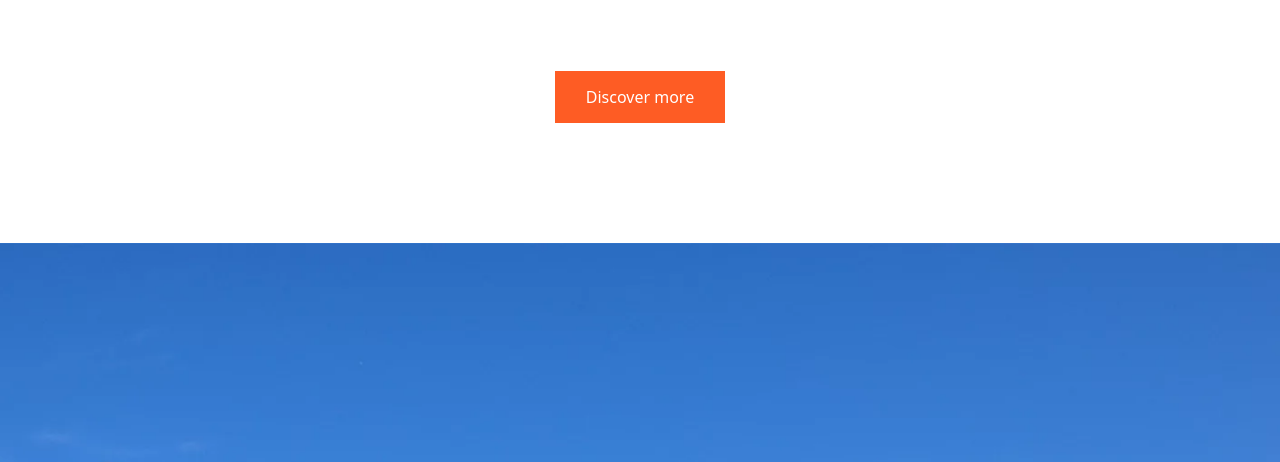
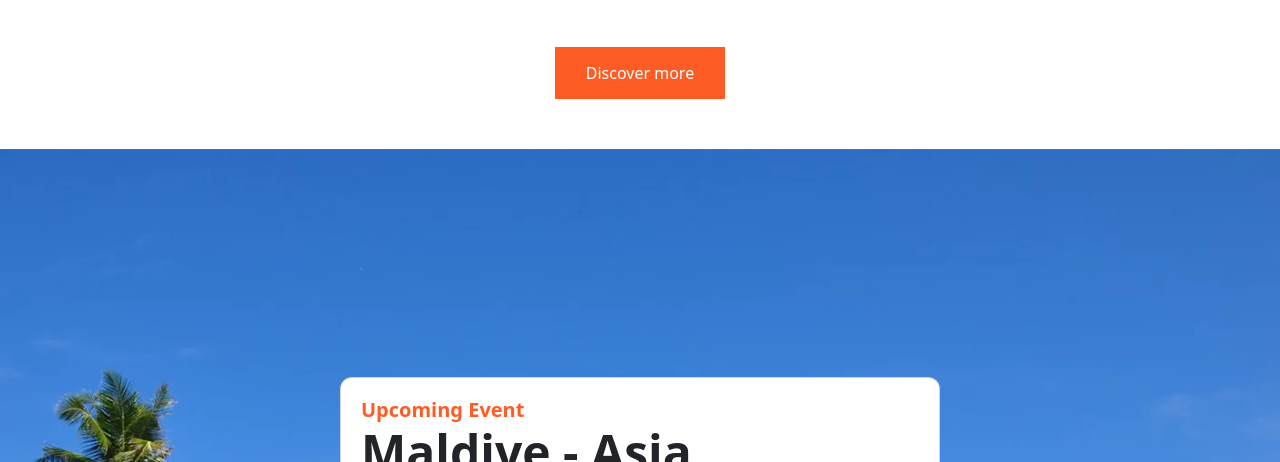
Before and after one commit to sadigzadeamina07/final-css-project, a plain HTML site: page index.html in a window 1280 px wide. Shown: the part 1549-2011 px from the top of the page. Drawn offline with nearby package versions, Linux system fonts and the light colour scheme.

Commit message:
changed padding

```diff
--- a/css/style.css
+++ b/css/style.css
@@ -98,7 +98,7 @@ color: var(--mavi)!important;
 }
 
 /* Booking part */
-.booking-part {   padding:120px 0; }
+.booking-part {   padding:120px 0 50px 0; }
 
 /* Top Places to visit */
 .place-card {
--- a/index.html
+++ b/index.html
@@ -234,7 +234,7 @@
           </div>
         </div>
         <div class="col-lg-6">
-          <div class="card  mb-4">
+          <div class="card  mb-1">
 
             <div class="place-card rounded-0">
               <img src="img/single_place_4.png" class="card-img-top   rounded-0 mw-100" alt="...">
@@ -260,7 +260,7 @@
           </div>
         </div>
       </div>
-      <div class="text-center mt-4">
+      <div class="text-center ">
         <button class="btn bgorange pic4 text-white rounded-0 " type="button">
           Discover more
         </button>
```
